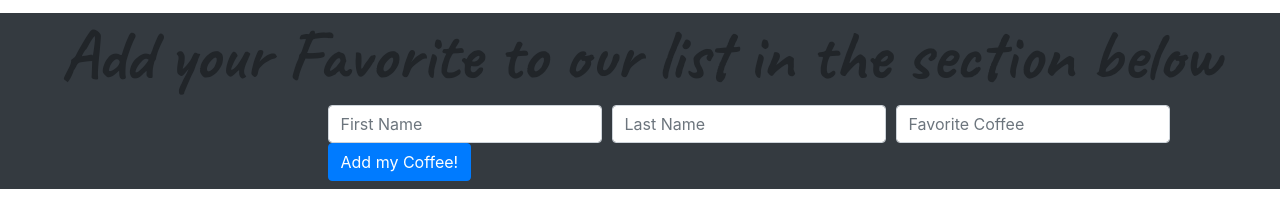
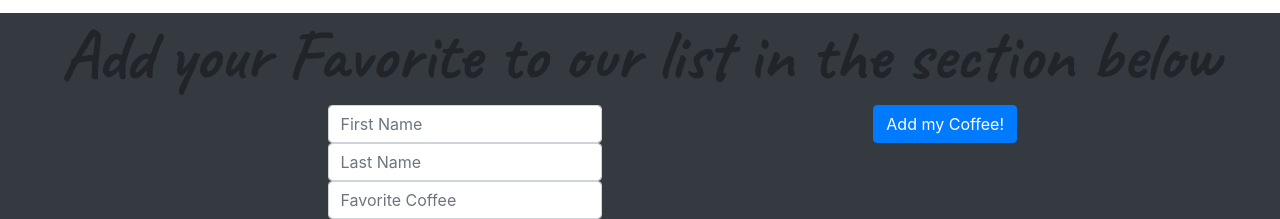
Before and after one commit to Craig270/JavaScript-and-DOM-Manipulation--Week-10, a website: page coffee.html in a window 1280 px wide. Shown: the part 722-941 px from the top of the page. Before the commit the page ends 911 px from the top, so only its background shows below. Drawn offline with nearby package versions, Linux system fonts and the light colour scheme.

Commit message:
change the layout of the button to be better lined up with form

```diff
--- a/coffee.html
+++ b/coffee.html
@@ -62,7 +62,7 @@
         </h1>
       </div>
       <div class="col-md-3 bg-dark"></div>
-      <div class="col-md-8 bg-dark">
+      <div class="col-md-5 bg-dark">
         <form>
           <div class="form-row">
             <div class="col-auto">
@@ -91,8 +91,8 @@
             </div>
           </div>
         </form>
-        <div class="row">
-          <div class="col-auto">
+      </div>
+      <div class="col-md-4">
         <button
           type="submit"
           class="btn btn-primary mb-2"
@@ -102,8 +102,6 @@
         </button>
       </div>
     </div>
-      </div>
-    </div>
     <script src="coffee.js"></script>
     <script src="node_modules/jquery/dist/jquery.js"></script>
     <script src="node_modules/bootstrap/dist/js/bootstrap.bundle.js"></script>
```
Lines whose indentation alone changed are shown as unchanged.
